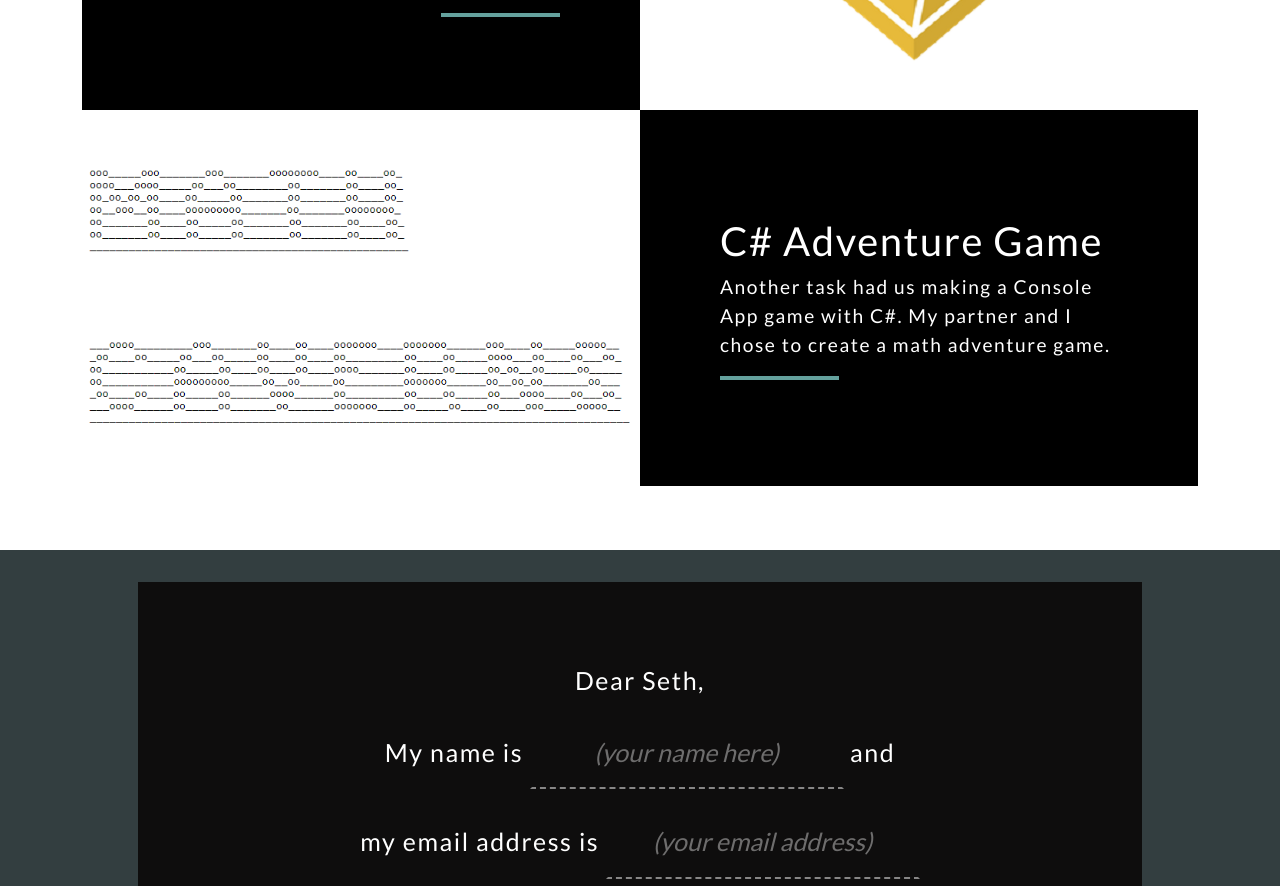
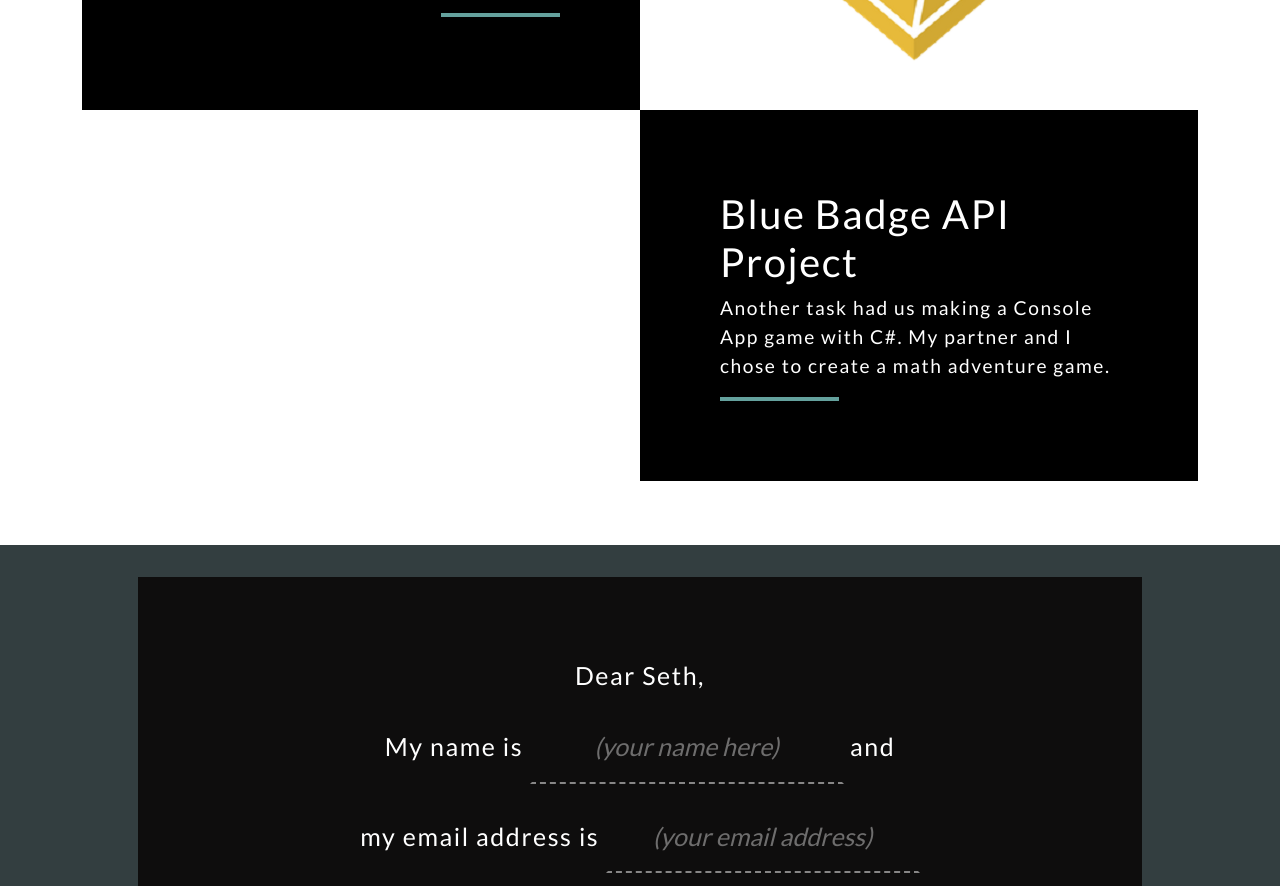
Before and after one commit to STennyson/Portfolio2, a plain HTML site: page index.html in a window 1280 px wide. Shown: the part 3683-4569 px from the top of the page. Drawn offline with nearby package versions, Linux system fonts and the light colour scheme.

Commit message:
second commit

```diff
--- a/index.html
+++ b/index.html
@@ -137,12 +137,12 @@
                 </div>
                 <!-- Project Five Row-->
                 <div class="row justify-content-center no-gutters mb-5 mb-lg-0">
-                    <div class="col-lg-6"><img class="img-fluid" src="portfolioimg/mathcaverns2.png" alt="" /></div>
+                    <div class="col-lg-6"><img class="img-fluid" src="portfolioimg/" alt="" /></div>
                     <div class="col-lg-6">
                         <div class="bg-black text-center h-100 project">
                             <div class="d-flex h-100">
                                 <div class="project-text w-100 my-auto text-center text-lg-left">
-                                    <h4 class="text-white">C# Adventure Game</h4>
+                                    <h4 class="text-white">Blue Badge API Project</h4>
                                     <p class="mb-0 text-white-50">Another task had us making a Console App game with C#. My partner and I chose to create a math adventure game.</p>
                                     <hr class="d-none d-lg-block mb-0 ml-0" />
                                 </div>
@@ -157,7 +157,7 @@
             <div class="container">
                 <link href='https://fonts.googleapis.com/css?family=Lato' rel='stylesheet' type='text/css'>
 
-<form id="contact-form">
+<form id="contact-form" action="https://formspree.io/xleplrdn" method="POST">
   <p>Dear Seth,</p>
   <p>My
     <label for="your-name">name</label> is
```
